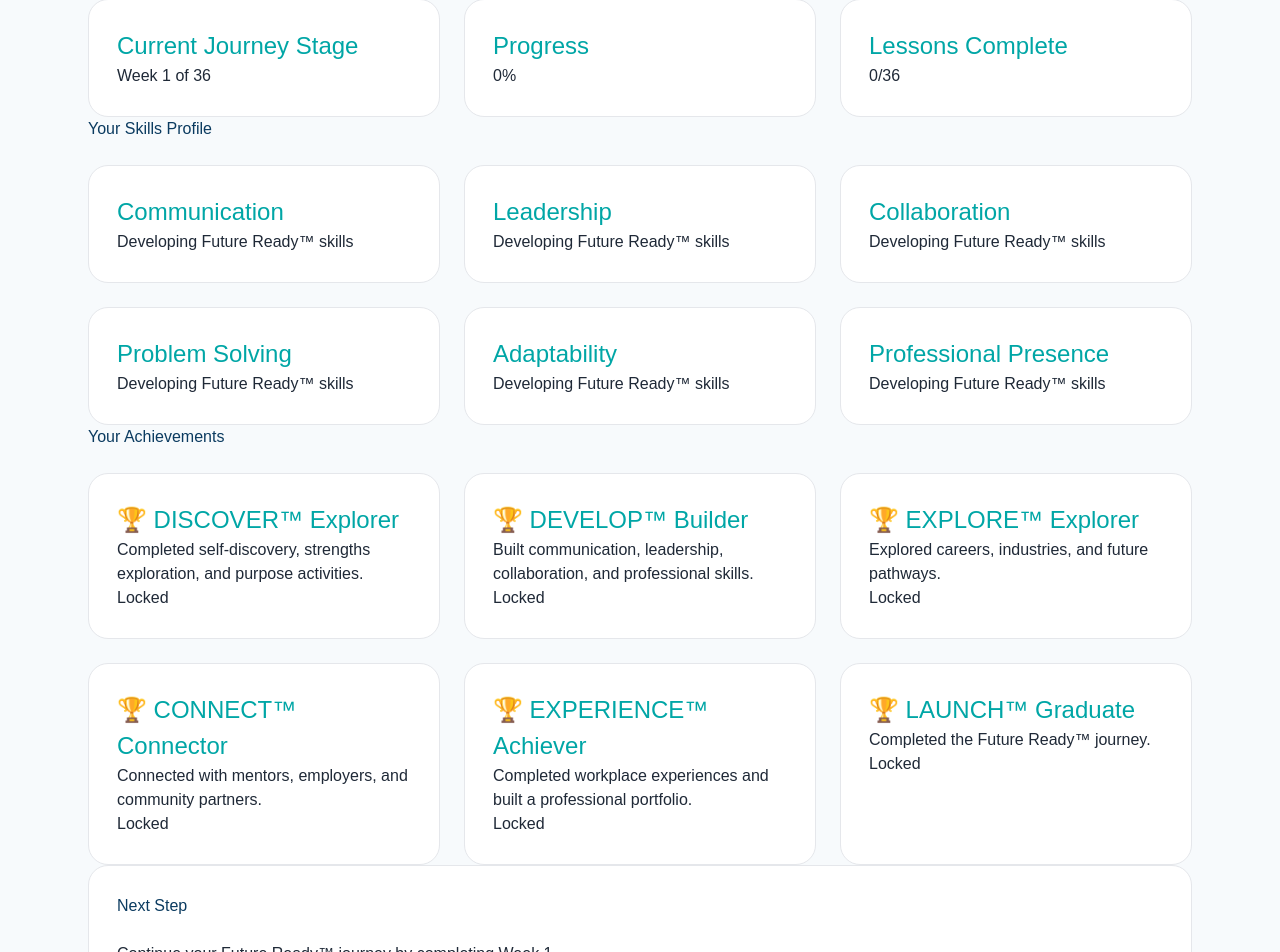
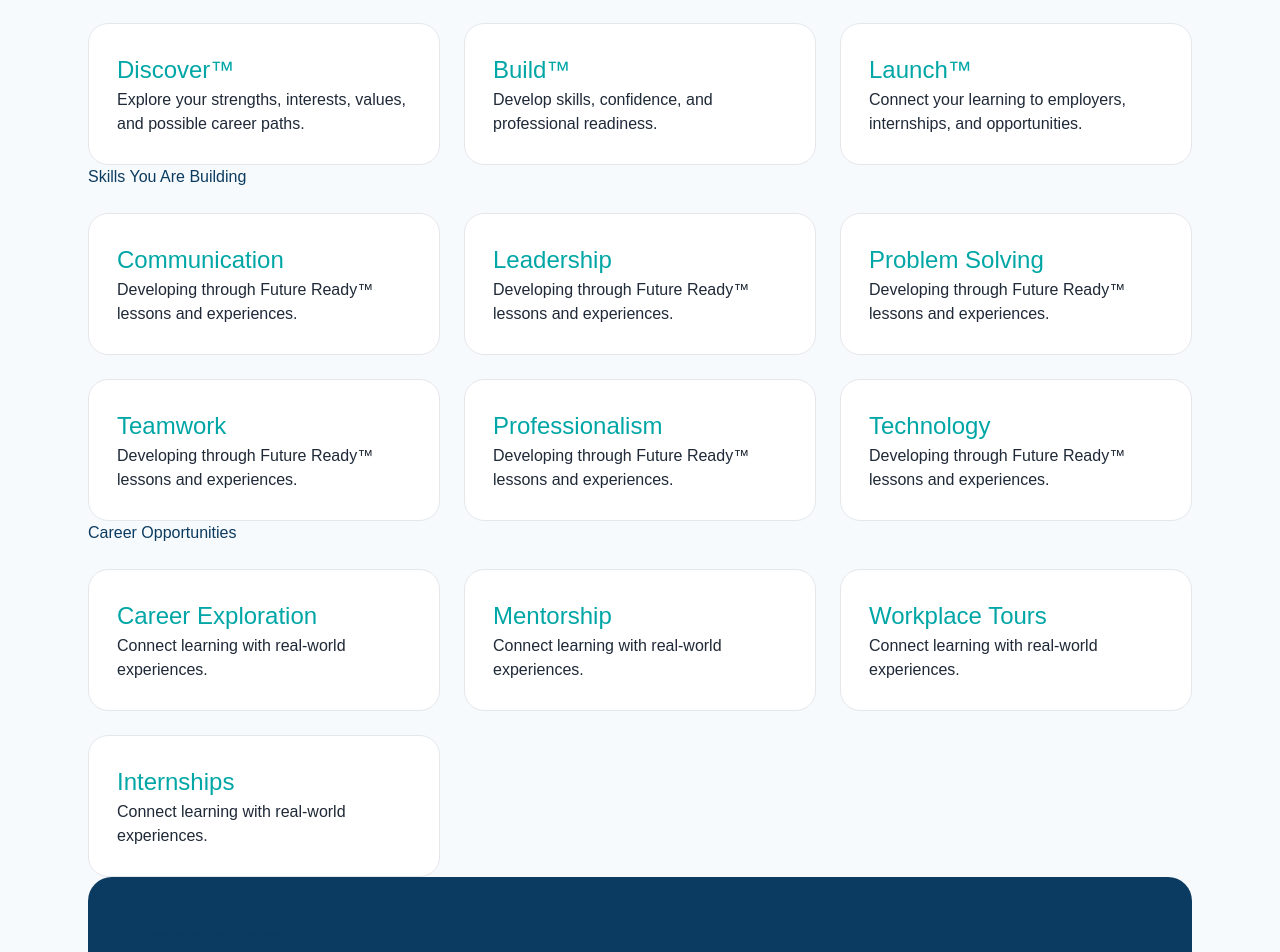
Before and after one commit to Link-Lake-Norman/Build6-, a Next.js app: page /student-portal in a window 1280 px wide. Shown: the part 442-1394 px from the top of the page. Built offline with nearby package versions, Linux system fonts and the light colour scheme.

Commit message:
Connect student portal and add student readiness profile

```diff
--- a/app/student-portal/page.tsx
+++ b/app/student-portal/page.tsx
@@ -1,30 +1,39 @@
-"use client";
-
-import { useEffect, useState } from "react";
-import { student } from "../../content/student";
-import { badges } from "../../content/badges";
+import Link from "next/link";
 
 export default function StudentPortalPage() {
-  const [completedLessons, setCompletedLessons] = useState<number[]>([]);
+  const journey = [
+    {
+      title: "Discover™",
+      description:
+        "Explore your strengths, interests, values, and possible career paths.",
+    },
+    {
+      title: "Build™",
+      description:
+        "Develop skills, confidence, and professional readiness.",
+    },
+    {
+      title: "Launch™",
+      description:
+        "Connect your learning to employers, internships, and opportunities.",
+    },
+  ];
 
-  useEffect(() => {
-    const saved =
-      localStorage.getItem("future-ready-progress");
+  const skills = [
+    "Communication",
+    "Leadership",
+    "Problem Solving",
+    "Teamwork",
+    "Professionalism",
+    "Technology",
+  ];
 
-    if (saved) {
-      setCompletedLessons(JSON.parse(saved));
-    }
-  }, []);
-
-  const progress = Math.round(
-    (completedLessons.length / 36) * 100
-  );
-
-  const currentWeek =
-    completedLessons.length + 1 > 36
-      ? 36
-      : completedLessons.length + 1;
-
+  const opportunities = [
+    "Career Exploration",
+    "Mentorship",
+    "Workplace Tours",
+    "Internships",
+  ];
 
   return (
     <main>
@@ -35,85 +44,40 @@
           Future Ready™ Student Portal
         </h1>
 
-        <h2>
-          Welcome, {student.name}
-        </h2>
-
         <p>
           Discover Purpose. Build Skills. Launch Your Future.
         </p>
 
-      </section>
-
-
-
-      <section className="journey-grid">
-
-        <article className="journey-card">
-
-          <h3>
-            Current Journey Stage
-          </h3>
-
-          <p>
-            Week {currentWeek} of 36
-          </p>
-
-        </article>
-
-
-        <article className="journey-card">
-
-          <h3>
-            Progress
-          </h3>
-
-          <p>
-            {progress}%
-          </p>
-
-        </article>
-
-
-        <article className="journey-card">
-
-          <h3>
-            Lessons Complete
-          </h3>
-
-          <p>
-            {completedLessons.length}/36
-          </p>
-
-        </article>
+        <Link href="/student-portal/profile">
+          <button>
+            View My Future Ready™ Profile →
+          </button>
+        </Link>
 
       </section>
-
-
 
 
       <section>
 
         <h2>
-          Your Skills Profile
+          Your Future Ready™ Journey
         </h2>
-
 
         <div className="journey-grid">
 
-          {student.skills.map((skill) => (
+          {journey.map((item) => (
 
             <article
               className="journey-card"
-              key={skill.name}
+              key={item.title}
             >
 
               <h3>
-                {skill.name}
+                {item.title}
               </h3>
 
               <p>
-                Developing Future Ready™ skills
+                {item.description}
               </p>
 
             </article>
@@ -125,73 +89,97 @@
       </section>
 
 
-
-
       <section>
 
         <h2>
-          Your Achievements
+          Skills You Are Building
         </h2>
-
 
         <div className="journey-grid">
 
-          {badges.map((badge) => {
-
-            const unlocked =
-              completedLessons.length >=
-              badge.requiredLessons;
-
-
-            return (
+          {skills.map((skill) => (
 
             <article
               className="journey-card"
-                key={badge.name}
+              key={skill}
             >
 
               <h3>
-                  🏆 {badge.name}
+                {skill}
               </h3>
 
               <p>
-                  {badge.description}
-                </p>
-
-                <p>
-                  {unlocked
-                    ? "Unlocked"
-                    : "Locked"}
+                Developing through Future Ready™ lessons and experiences.
               </p>
 
             </article>
 
-            );
-
-          })}
+          ))}
 
         </div>
 
       </section>
 
 
-
-      <section className="journey-card">
+      <section>
 
         <h2>
-          Next Step
+          Career Opportunities
+        </h2>
+
+        <div className="journey-grid">
+
+          {opportunities.map((opportunity) => (
+
+            <article
+              className="journey-card"
+              key={opportunity}
+            >
+
+              <h3>
+                {opportunity}
+              </h3>
+
+              <p>
+                Connect learning with real-world experiences.
+              </p>
+
+            </article>
+
+          ))}
+
+        </div>
+
+      </section>
+
+
+      <section className="hero">
+
+        <h2>
+          Continue Your Journey
         </h2>
 
         <p>
-          Continue your Future Ready™ journey by completing Week {currentWeek}.
+          Track your growth, build your portfolio, and prepare for your future.
         </p>
 
 
-        <a
-          href={`/lesson?phase=${currentWeek}&lesson=${currentWeek}`}
-        >
-          Continue Learning →
-        </a>
+        <div>
+
+          <Link href="/dashboard">
+            <button>
+              Student Dashboard →
+            </button>
+          </Link>
+
+
+          <Link href="/student-portal/profile">
+            <button>
+              My Readiness Profile →
+            </button>
+          </Link>
+
+        </div>
 
       </section>
 
--- /dev/null
+++ b/app/student-portal/profile/page.tsx
@@ -0,0 +1,123 @@
+export default function StudentProfilePage() {
+  const skills = [
+    "Communication",
+    "Leadership",
+    "Problem Solving",
+    "Teamwork",
+    "Professionalism",
+    "Technology",
+  ];
+
+  const interests = [
+    "Healthcare",
+    "Advanced Manufacturing",
+    "Business",
+    "Technology",
+    "Community Leadership",
+  ];
+
+  const portfolio = [
+    "Career Vision",
+    "Personal Strengths",
+    "Future Goals",
+    "Completed Projects",
+  ];
+
+  return (
+    <main>
+
+      <section className="hero">
+        <h1>
+          Future Ready™ Student Profile
+        </h1>
+
+        <p>
+          Your personal readiness profile showcasing your skills,
+          interests, growth, and future goals.
+        </p>
+      </section>
+
+
+      <section className="journey-grid">
+
+        <article className="journey-card">
+          <h2>Student</h2>
+          <p>Future Ready™ Participant</p>
+        </article>
+
+        <article className="journey-card">
+          <h2>Journey Status</h2>
+          <p>Building career readiness</p>
+        </article>
+
+        <article className="journey-card">
+          <h2>Career Goal</h2>
+          <p>Exploring future opportunities</p>
+        </article>
+
+      </section>
+
+
+      <section>
+        <h2>Skills Developed</h2>
+
+        <div className="journey-grid">
+
+          {skills.map((skill) => (
+            <article
+              className="journey-card"
+              key={skill}
+            >
+              <h3>{skill}</h3>
+              <p>
+                Developing through Future Ready™ experiences.
+              </p>
+            </article>
+          ))}
+
+        </div>
+      </section>
+
+
+      <section>
+        <h2>Career Interests</h2>
+
+        <div className="journey-grid">
+
+          {interests.map((interest) => (
+            <article
+              className="journey-card"
+              key={interest}
+            >
+              <h3>{interest}</h3>
+            </article>
+          ))}
+
+        </div>
+      </section>
+
+
+      <section>
+        <h2>Portfolio Highlights</h2>
+
+        <div className="journey-grid">
+
+          {portfolio.map((item) => (
+            <article
+              className="journey-card"
+              key={item}
+            >
+              <h3>{item}</h3>
+
+              <p>
+                Future Ready™ growth evidence.
+              </p>
+            </article>
+          ))}
+
+        </div>
+      </section>
+
+    </main>
+  );
+}
```
Lines whose indentation alone changed are shown as unchanged.
